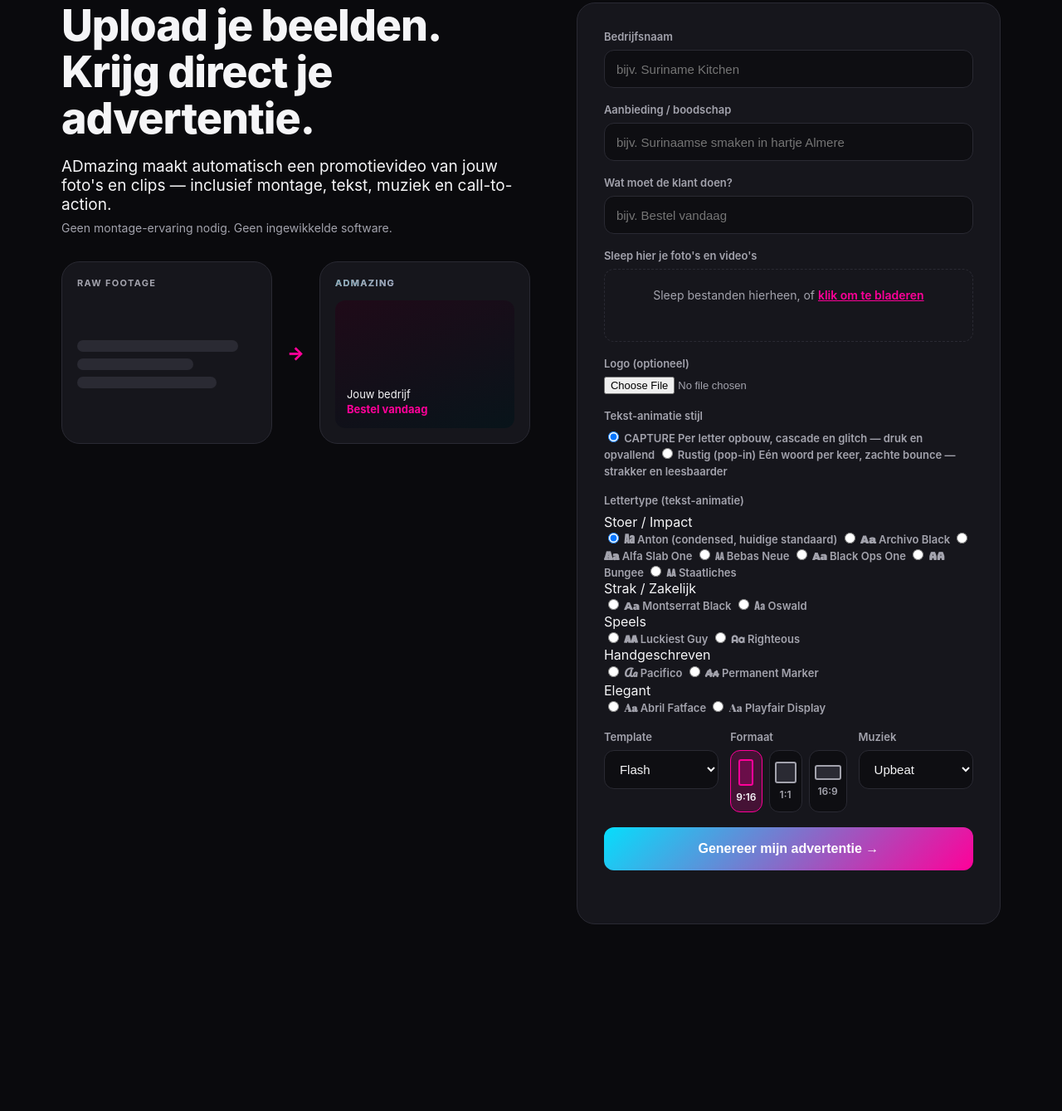
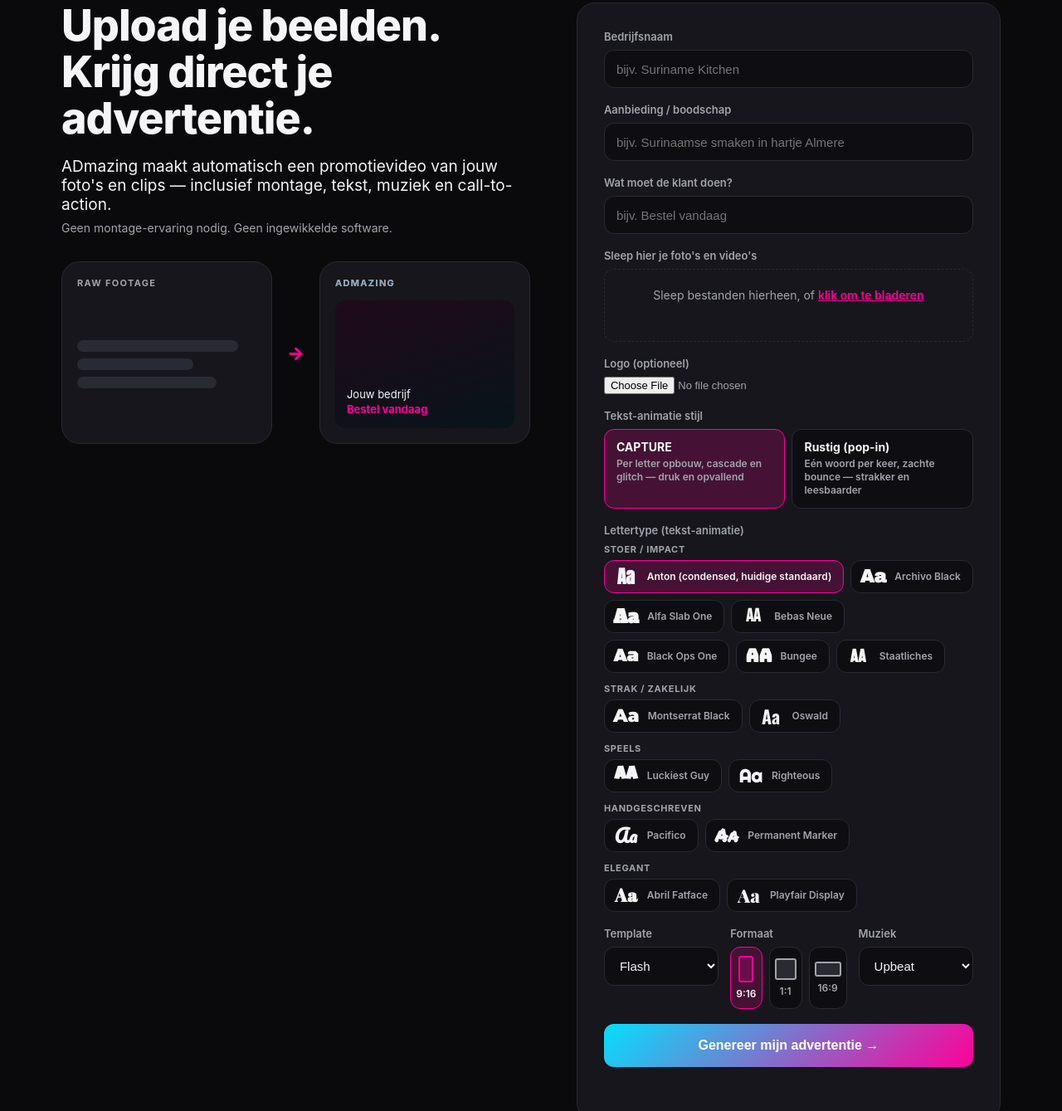
Before and after one commit to videos3600/ADmazingFunnel, a Flask app: page / in a window 1280 px wide. Shown: the part 133-1472 px from the top of the page at 83% size. Before the commit the page ends 1247 px from the top, so only its background shows below. Run offline with Flask 3, Linux system fonts and the light colour scheme; some libraries are stand-ins or nearby versions.

Commit message:
Add files via upload

```diff
--- a/admazing-webapp-nieuwe-repo/webapp/static/style.css
+++ b/admazing-webapp-nieuwe-repo/webapp/static/style.css
@@ -275,6 +275,118 @@ input[type="file"] {
 }
 .format-choice:has(input:checked) .format-text { color: var(--text); }
 
+/* ---- text-animation picker (2 cards, title + one-line description so the
+   difference is obvious without having to render a video first) ---- */
+
+.anim-choices {
+  display: flex;
+  gap: 8px;
+}
+.anim-choice {
+  position: relative;
+  flex: 1;
+  display: flex;
+  flex-direction: column;
+  gap: 4px;
+  padding: 12px 14px;
+  border: 1px solid var(--panel-border);
+  border-radius: var(--radius-sm);
+  background: #0e0e12;
+  cursor: pointer;
+  transition: border-color 0.15s, background 0.15s;
+}
+.anim-choice input {
+  position: absolute;
+  opacity: 0;
+  width: 1px;
+  height: 1px;
+  pointer-events: none;
+}
+.anim-choice:has(input:focus-visible) {
+  outline: none;
+  box-shadow: 0 0 0 3px var(--accent-dim);
+  border-color: var(--accent);
+}
+.anim-choice:has(input:checked) {
+  border-color: var(--accent);
+  background: var(--accent-dim);
+}
+.anim-choice-title {
+  font-size: 14px;
+  font-weight: 700;
+  color: var(--text);
+}
+.anim-choice-desc {
+  font-size: 12px;
+  color: var(--text-dim);
+  line-height: 1.35;
+}
+
+/* ---- font picker (same card pattern as the format picker, grouped by
+   stijl like the music dropdown's optgroups, each card previewing the
+   actual typeface via the @font-face block in index.html's <head>) ---- */
+
+.font-picker {
+  display: flex;
+  flex-direction: column;
+  gap: 12px;
+}
+.font-group-label {
+  display: block;
+  font-size: 11px;
+  font-weight: 700;
+  letter-spacing: 0.06em;
+  text-transform: uppercase;
+  color: var(--text-dim);
+  margin: 0 0 6px;
+}
+.font-group-options {
+  display: flex;
+  flex-wrap: wrap;
+  gap: 8px;
+}
+.font-choice {
+  position: relative;
+  display: flex;
+  align-items: center;
+  gap: 10px;
+  padding: 8px 14px 8px 10px;
+  border: 1px solid var(--panel-border);
+  border-radius: var(--radius-sm);
+  background: #0e0e12;
+  cursor: pointer;
+  transition: border-color 0.15s, background 0.15s;
+}
+.font-choice input {
+  position: absolute;
+  opacity: 0;
+  width: 1px;
+  height: 1px;
+  pointer-events: none;
+}
+.font-choice:has(input:focus-visible) {
+  outline: none;
+  box-shadow: 0 0 0 3px var(--accent-dim);
+  border-color: var(--accent);
+}
+.font-choice:has(input:checked) {
+  border-color: var(--accent);
+  background: var(--accent-dim);
+}
+.font-choice-preview {
+  font-size: 22px;
+  line-height: 1;
+  min-width: 1.4em;
+  text-align: center;
+  color: var(--text);
+}
+.font-choice-text {
+  font-size: 12px;
+  font-weight: 600;
+  color: var(--text-dim);
+}
+.font-choice:has(input:checked) .font-choice-text { color: var(--text); }
+
 /* ---- dropzone ---- */
 
 .dropzone {
```
